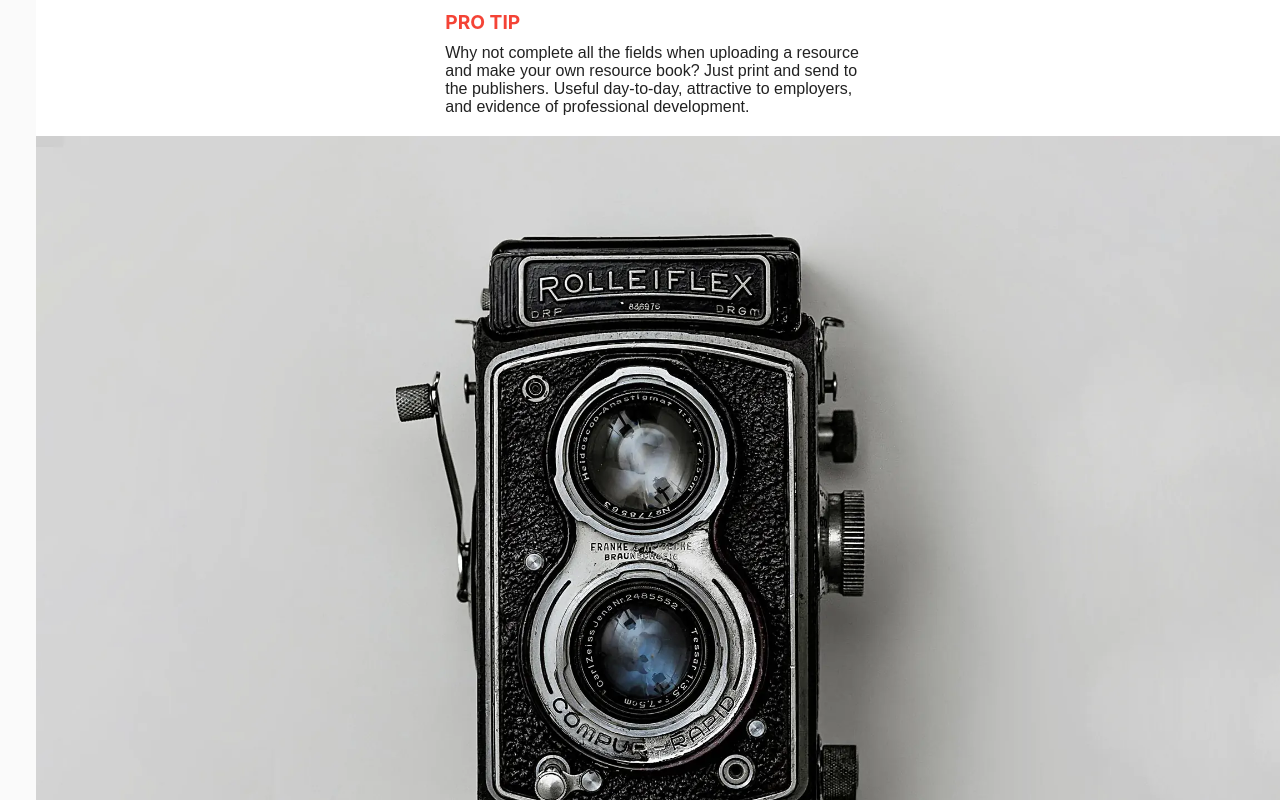
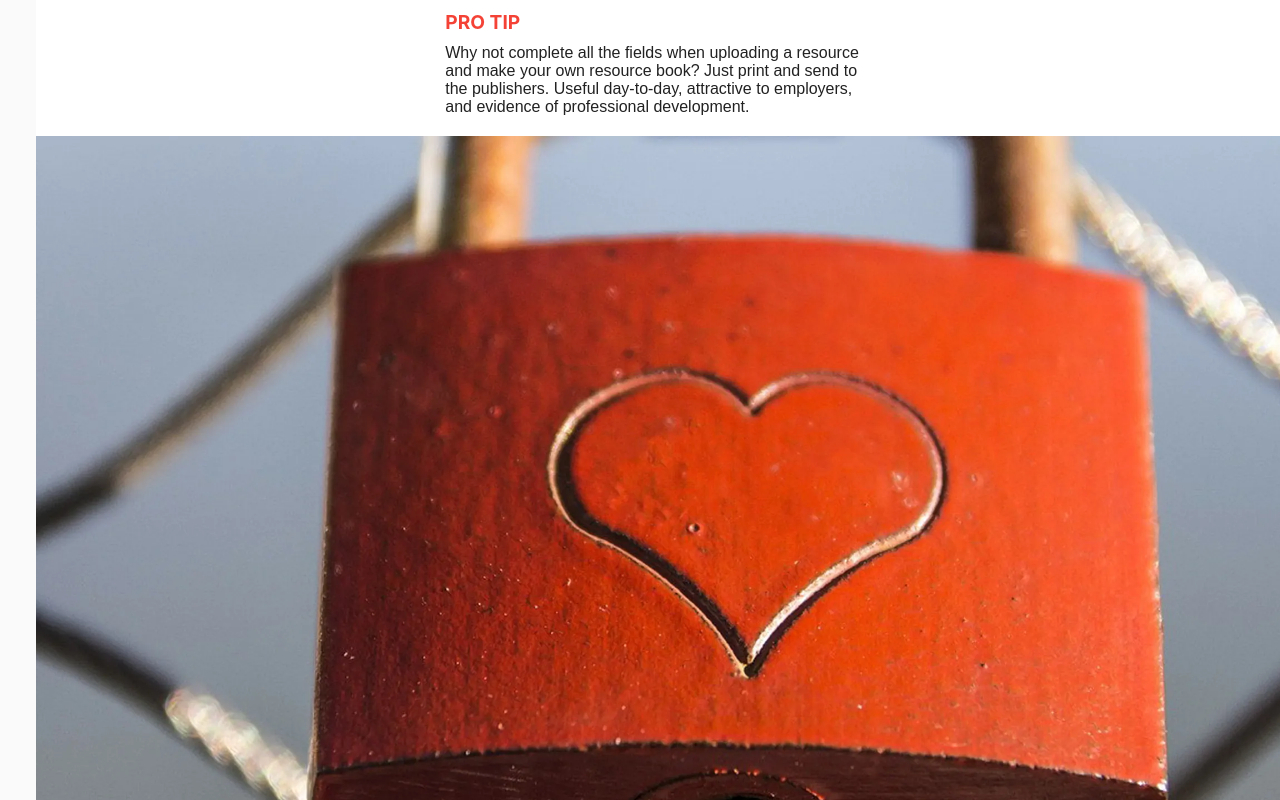
Before and after one commit to barooahn/Materials-Share-JS, a React (Create React App) app in the folder client/: page / in a window 1280 px wide. Shown: the part 1640-2440 px from the top of the page. Built offline with nearby package versions, Linux system fonts and the light colour scheme; no server answers.

Commit message:
fixed images

```diff
--- a/client/src/components/home/SaveSecurelyForever.jsx
+++ b/client/src/components/home/SaveSecurelyForever.jsx
@@ -14,7 +14,7 @@
 	img: {
 		backgroundSize: "cover",
 		background:
-			"url(./img/DocsPicsVidsImg-80.webp)  no-repeat center center",
+			"url(./img/saveSecurelyForeverImg.webp)  no-repeat center center",
 		backgroundAttachment: "fixed",
 		minHeight: "100vh",
 	},
--- a/client/src/components/home/SearchAndFilter.jsx
+++ b/client/src/components/home/SearchAndFilter.jsx
@@ -16,7 +16,7 @@
 	img: {
 		backgroundSize: "cover",
 		background:
-			"url(./img/DocsPicsVidsImg-80.webp)  no-repeat center center",
+			"url(./img/searchAndFilterImg.webp)  no-repeat center center",
 		backgroundAttachment: "fixed",
 		minHeight: "100vh",
 	},
--- a/client/src/components/home/ShareWithOthers.jsx
+++ b/client/src/components/home/ShareWithOthers.jsx
@@ -14,7 +14,7 @@
 	img: {
 		backgroundSize: "cover",
 		background:
-			"url(./img/DocsPicsVidsImg-80.webp)  no-repeat center center",
+			"url(./img/shareWithOthersImg.webp)  no-repeat center center",
 		backgroundAttachment: "fixed",
 		minHeight: "100vh",
 	},
```
